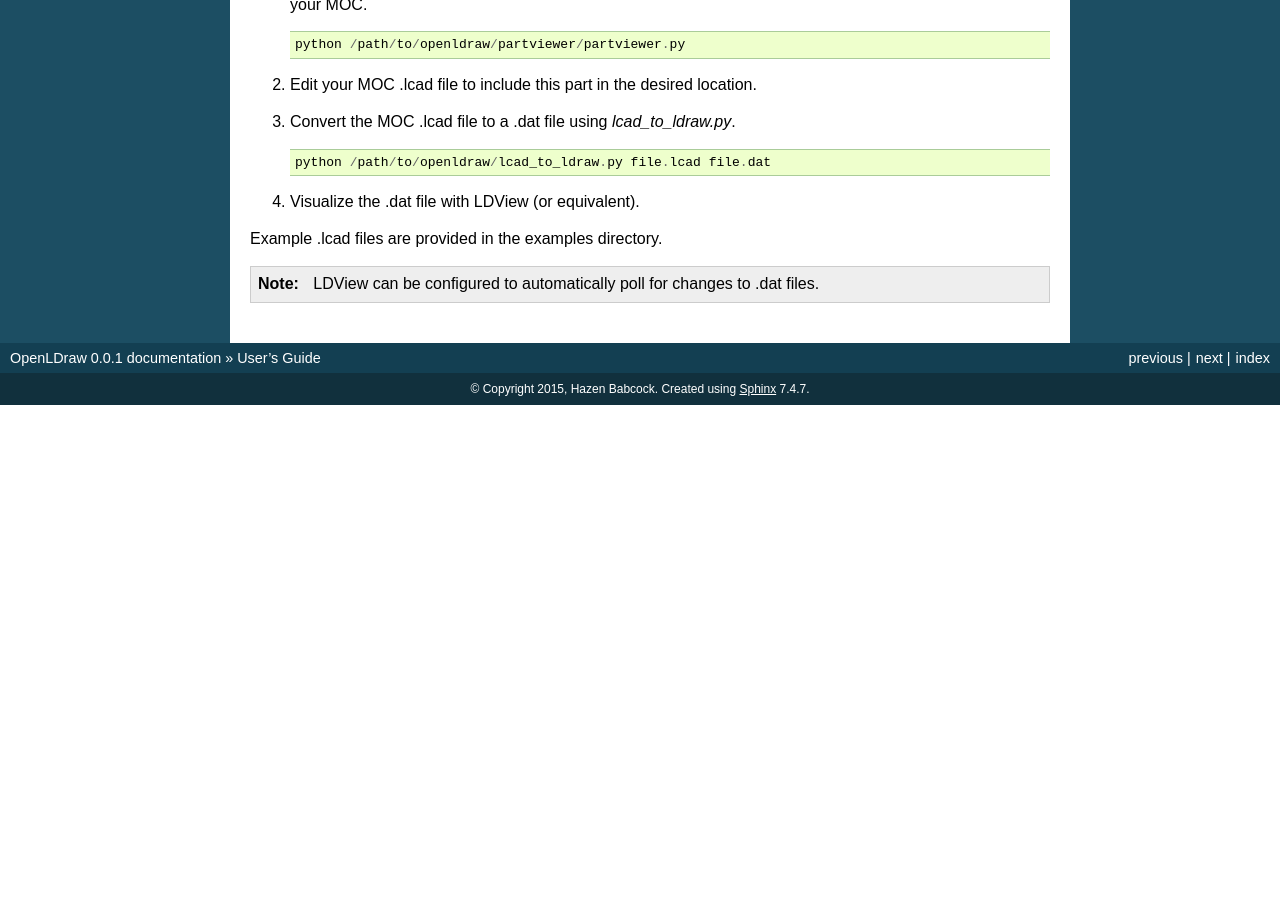
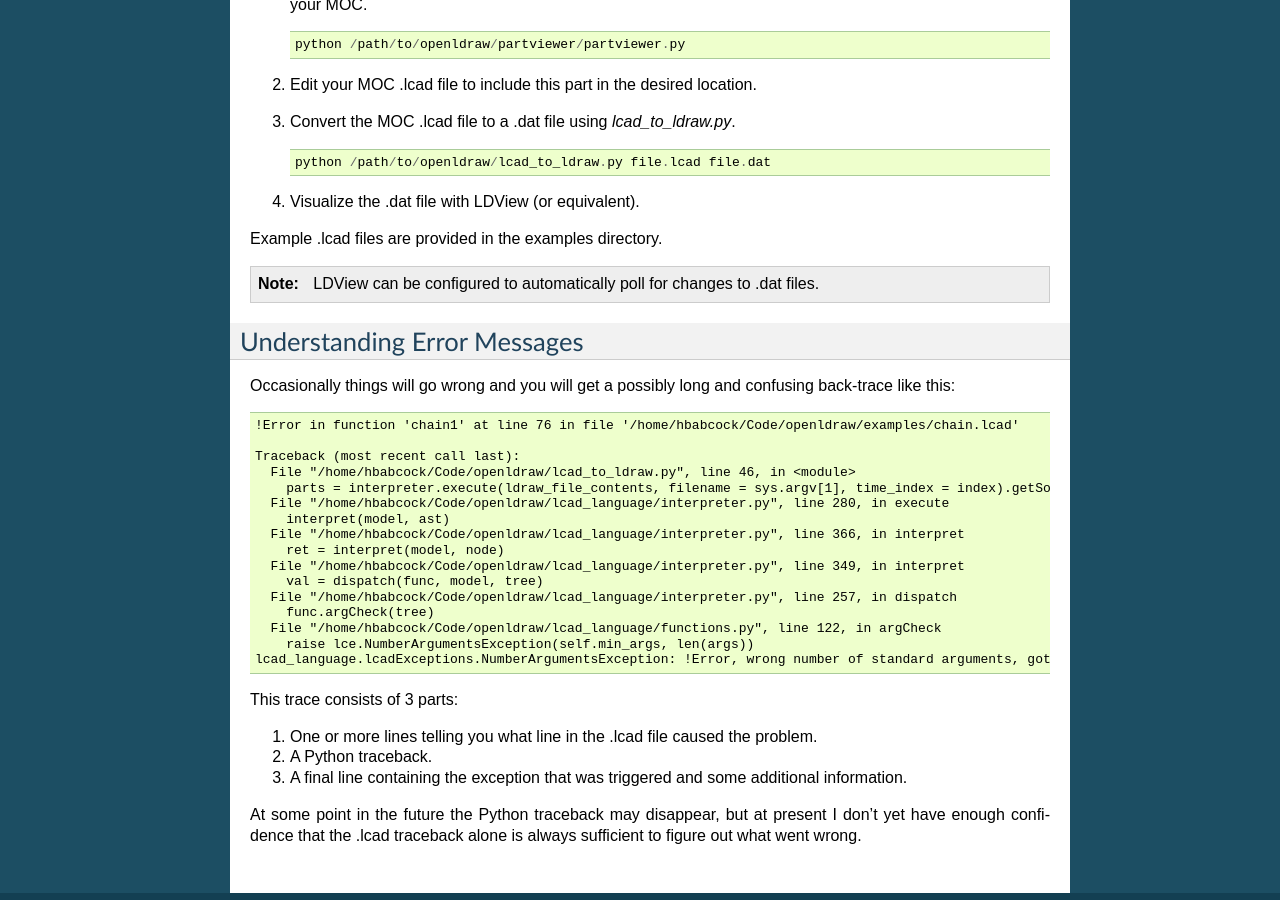
Before and after one commit to HazenBabcock/opensdraw, a Sphinx documentation site: the page built from docs/source/guide.rst, in a window 1280 px wide and 900 px high, scrolled down 820 px. Built offline with Sphinx 7.4.7, drawn with Linux system fonts in a browser that asks for light colours; before the commit the page ends 1225 px from its top, so only the background shows below that; some of the changed text lies outside the part shown.

Commit message:
Add a note about interpreting error messages.

```diff
--- a/docs/source/guide.rst
+++ b/docs/source/guide.rst
@@ -53,3 +53,33 @@ Example .lcad files are provided in the examples directory.
 .. note::
 
    LDView can be configured to automatically poll for changes to .dat files.
+
+Understanding Error Messages
+----------------------------
+
+Occasionally things will go wrong and you will get a possibly long and confusing back-trace like this: ::
+
+   !Error in function 'chain1' at line 76 in file '/home/hbabcock/Code/openldraw/examples/chain.lcad'
+
+   Traceback (most recent call last):
+     File "/home/hbabcock/Code/openldraw/lcad_to_ldraw.py", line 46, in <module>
+       parts = interpreter.execute(ldraw_file_contents, filename = sys.argv[1], time_index = index).getSortedParts()
+     File "/home/hbabcock/Code/openldraw/lcad_language/interpreter.py", line 280, in execute
+       interpret(model, ast)
+     File "/home/hbabcock/Code/openldraw/lcad_language/interpreter.py", line 366, in interpret
+       ret = interpret(model, node)
+     File "/home/hbabcock/Code/openldraw/lcad_language/interpreter.py", line 349, in interpret
+       val = dispatch(func, model, tree)
+     File "/home/hbabcock/Code/openldraw/lcad_language/interpreter.py", line 257, in dispatch
+       func.argCheck(tree)
+     File "/home/hbabcock/Code/openldraw/lcad_language/functions.py", line 122, in argCheck
+       raise lce.NumberArgumentsException(self.min_args, len(args))
+   lcad_language.lcadExceptions.NumberArgumentsException: !Error, wrong number of standard arguments, got 0 expected 1
+
+This trace consists of 3 parts:
+
+1. One or more lines telling you what line in the .lcad file caused the problem.
+2. A Python traceback.
+3. A final line containing the exception that was triggered and some additional information.
+
+At some point in the future the Python traceback may disappear, but at present I don't yet have enough confidence that the .lcad traceback alone is always sufficient to figure out what went wrong.
```
